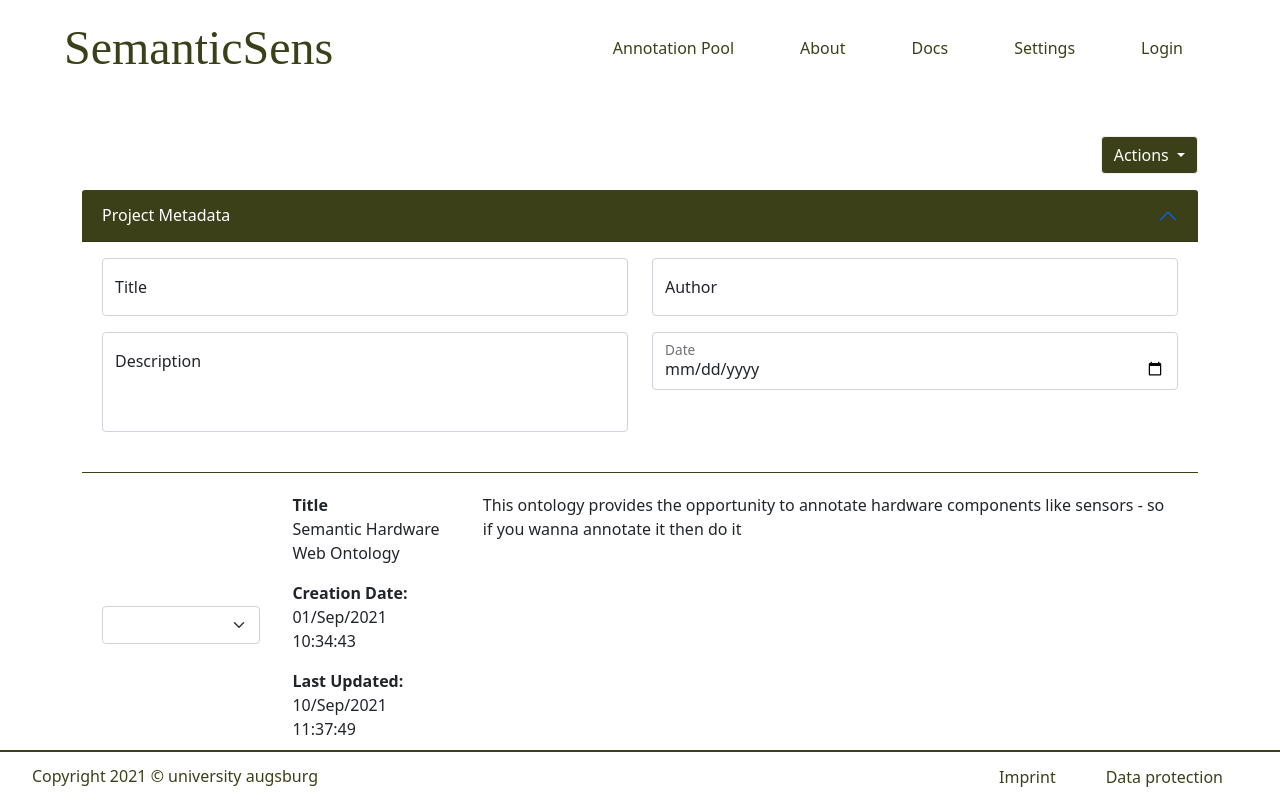
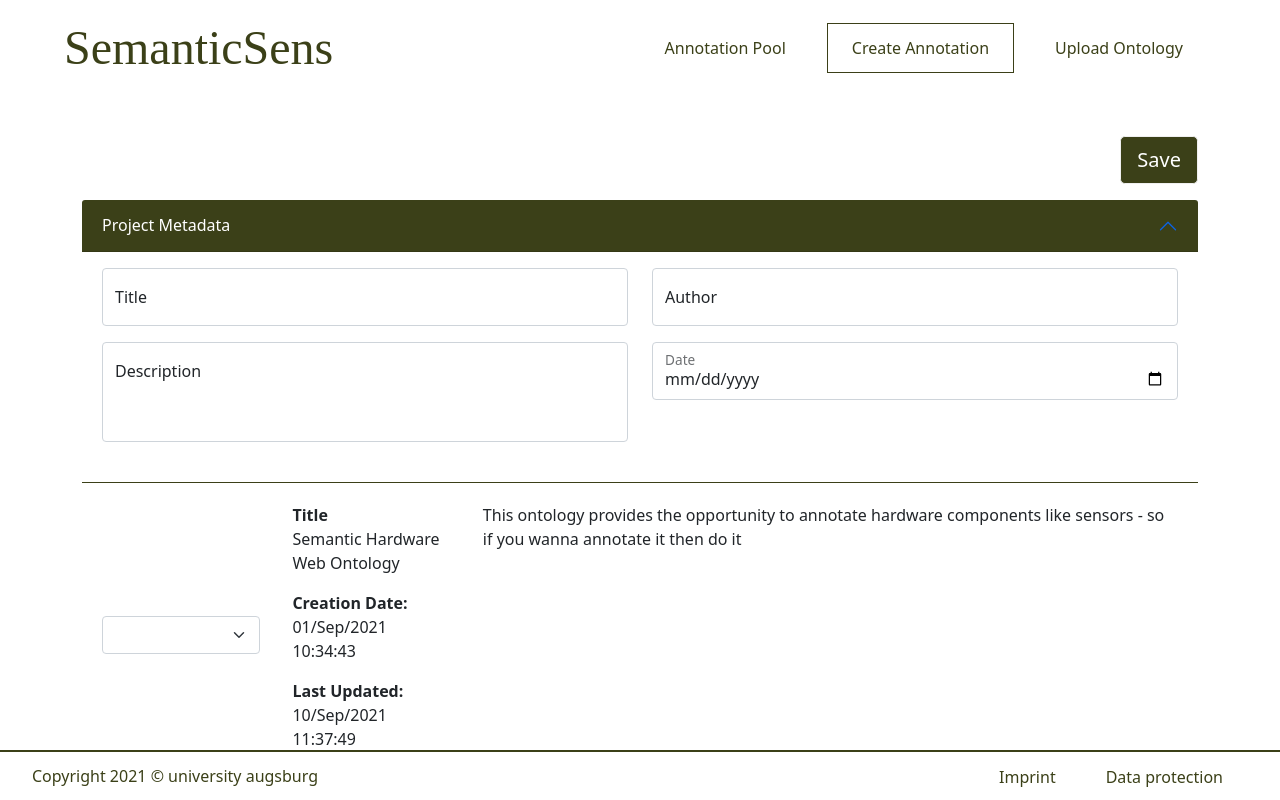
Before and after one commit to dev-flti/semanticsense-vue, a Vue app: page /annotation-create in a window 1280 px wide. Shown: the top 800 px of the page. Built offline with nearby package versions, Linux system fonts and the light colour scheme.

Commit message:
Routing, final viewstructure created, ..

```diff
--- a/src/components/general/TheFooter.vue
+++ b/src/components/general/TheFooter.vue
@@ -6,10 +6,10 @@
             <div>
                 <ul>
                     <li>
-                        <router-link to="/imprint" v-if="!isLoggedIn">Imprint</router-link>
+                        <router-link to="/" v-if="!isLoggedIn">Imprint</router-link>
                     </li>
                     <li>
-                        <router-link to="/data-protection">Data protection</router-link>
+                        <router-link to="/">Data protection</router-link>
                     </li>
                 </ul>
             </div>
--- a/src/components/general/TheHeader.vue
+++ b/src/components/general/TheHeader.vue
@@ -5,27 +5,19 @@
                 SemanticSens
             </span>
             <ul>
-                <li>
-          <router-link to="/coaches">Annotation Pool</router-link>
-        </li>
-         <li>
-          <router-link to="/about" v-if="!isLoggedIn">About</router-link>
-        </li>
-         <li>
-          <router-link to="/docs">Docs</router-link>
+        <li>
+          <router-link to="/annotation-pool">Annotation Pool</router-link>
         </li>
         <li>
-          <router-link to="/docs">Settings</router-link>
+          <router-link to="/annotation-create">Create Annotation</router-link>
         </li>
-        <li v-if="isLoggedIn">
-          <router-link to="/requests">Projects</router-link>
+        <li >
+          <router-link to="/upload-ontology">Upload Ontology</router-link>
         </li>
-        <li v-else>
+        <!-- <li v-else>
           <router-link to="/auth">Login</router-link>
-        </li>
- <!--        <li>
-          <base-button @click="logout" v-if="isLoggedIn"><i class="fa-solid fa-right-to-bracket"></i></base-button>
         </li> -->
+
             </ul>
         </nav>
     </header>
--- a/src/router/index.js
+++ b/src/router/index.js
@@ -9,20 +9,9 @@ import store from '../store/index.js';
 const routes = [
   { path: '/', redirect: '/annotation-pool' },
   { path: '/annotation-pool',  component: AnnotationPool},
-  { path: '/my-annotations',  component: AnnotationPool},
-  { path: '/my-annotations/:id',  component: null},
-  { path: '/annotation-pool/:id', component: () => import("../views/annotations/AnnotationCreate.vue"), props: true},
-  { path: '/annotation-create',  component: () => import("../views/annotations/AnnotationCreate.vue"), props: true/*  meta:{requireAuth: true} */},
-  { path: '/user-settings',  component: null, meta:{requireAuth: true}},
-  { path: '/docs',  component: null},
-  { path: '/auth',  component: null},
-  { path: '/contact', component: null },
-  {
-    //for lazyloading component
-    path: '/about',
-    name: 'About',
-    component: () => import(/* webpackChunkName: "about" */ '../views/general/About.vue')
-  }
+  { path: '/annotation-pool/:id', component: () => import("../views/annotations/AnnotationDetail.vue"), props: true},
+  { path: '/annotation-create',  component: () => import("../views/annotations/AnnotationCreate.vue"), props: true},
+  { path: '/upload-ontology', component: () => import("../views/ontologies/UploadOntology.vue")}
 ]
 
 const router = createRouter({
@@ -30,14 +19,5 @@ const router = createRouter({
   routes
 })
 
-router.beforeEach(function(to, _, next){
-  if(to.meta.requireAuth && !store.getters.isAuthenticated){
-    next('/auth');
-  } else if (to.meta.requireUnauth && store.isAuthenticated){
-    next('/annotation-pool');
-  }else {
-    next();
-  }
-})
 
 export default router
--- a/src/views/annotations/AnnotationCreate.vue
+++ b/src/views/annotations/AnnotationCreate.vue
@@ -6,15 +6,9 @@
         :literals="literals"
         :individuals="individuals"></objects-modal>
         <div class="action-bar">
-           <div class="dropdown">
-                        <button class="dropdown-toggle btn btn-primary" type="button" id="subjectDropdownButton" data-bs-toggle="dropdown" aria-expanded="false">
-                            Actions
-                        </button>
-                        <ul class="dropdown-menu" aria-labelledby="subjectDropdownButton">
-                        <li><a class="dropdown-item" href="#">Semantic Hardware Web Ontology</a></li>
-                        <li><a class="dropdown-item" href="#">CMS-Blogcontent Ontology</a></li>
-                    </ul>
-                    </div>
+           <button class="btn-lg btn-primary" type="button" id="save" @click="saveAnnotation()">
+                            Save
+           </button>
         </div>
 
     <div class="accordion" id="metadata">
@@ -198,7 +192,7 @@
     </div>
     </div>
                 <div class="add-tripel-btn-section">
-                    <button class="btn-lg btn-primary" type="button" id="addTriple" @click="listClasses()">
+                    <button class="btn-lg btn-primary" type="button" id="addTriple" @click="addTripel()">
                             Add Triple
                         </button>
                 </div>
@@ -325,16 +319,16 @@ export default {
             this.closeDialog();
         },
         addIndividual(data){
-            console.log("add object")
-            console.log(data)
+            // console.log("add object")
+            // console.log(data)
             this.individuals[data.id] = data
-            console.log(this.individuals)
+            // console.log(this.individuals)
         },
         addLiteral(data){
-            console.log("add Literal")
-            console.log(data)
+            // console.log("add Literal")
+            // console.log(data)
             this.literals[data.id] = data
-            console.log(this.literals)
+            // console.log(this.literals)
         },
         removeLiteral(data){
             delete this.literals[data]
@@ -349,17 +343,16 @@ export default {
         },
         toggleObjectModal(){
             this.openModal = !this.openModal
-            console.log(this.openModal)
+            // console.log(this.openModal)
             return this.openModal
         },
-        listClasses(){
-            console.log("Subj:")
-            console.log(this.subject)
-            console.log("Pred:")
-            console.log(this.predicate_id)
-            console.log("Obj:")
-            console.log(this.o_array)
-
+        addTripel(){
+            // console.log("Subj:")
+            // console.log(this.subject)
+            // console.log("Pred:")
+            // console.log(this.predicate_id)
+            // console.log("Obj:")
+            // console.log(this.o_array)
 
             this.tripels.push({
                 subject: this.subject,
@@ -374,6 +367,7 @@ export default {
             this.subject_id = ""
             this.predicate_id = ""
 
+           // console.log(this.tripels)
 
         },
         onOntologySelectorChange(event){
@@ -388,7 +382,44 @@ export default {
         },
         onPredicateSelectorChange(){
           this.o_array = []
+        },
+        saveAnnotation(){
 
+            let save_data = {
+                title: this.title,
+                author: this.author,
+                description: this.description,
+                date: this.date,
+                individuals:{
+                },
+                literals: {
+                },
+                relations:[]
+            }
+            this.tripels.forEach(e =>{
+                if (!e.subject.id in save_data.individuals){
+                    save_data.individuals[e.subject.id] = this.individuals[e.subject.id]
+                }
+
+                if(this.ontologyRelations[e.predicate].is_functional == "0"){
+                    Object.entries(e.objects).forEach(([key, value]) => {
+                        save_data.individuals[key] = value
+
+                    })
+                }else{
+                    Object.entries(e.objects).forEach(([key, value]) => {
+                        save_data.literals[key] = value
+                    })
+                }
+
+                save_data.relations.push(e)
+
+                // console.log(e.subject)
+                // console.log(e.predicate)
+                // console.log(e.objects)
+                // console.log("save-data:")
+                // console.log(save_data)
+            })
         }
     },
     computed: {
--- /dev/null
+++ b/src/views/ontologies/UploadOntology.vue
@@ -0,0 +1,29 @@
+<template>
+<div class="container">
+    <div class="header-section">
+        <h1>Upload Ontology</h1>
+    </div>
+    <div class="info-section">
+        <div>
+        Ontologien werden als Regelwerk zur semantischen Annotation von realen Objekten, Individuen oder verschiedensten Dingen benötigt.
+        </div>
+    </div>
+    <div class="form-section">
+        <form ref="form" @submit.stop.prevent="handleSubmit">
+
+
+        </form>
+    </div>
+</div>
+
+</template>
+
+<script>
+export default {
+
+}
+</script>
+
+<style scoped>
+
+</style>
```
